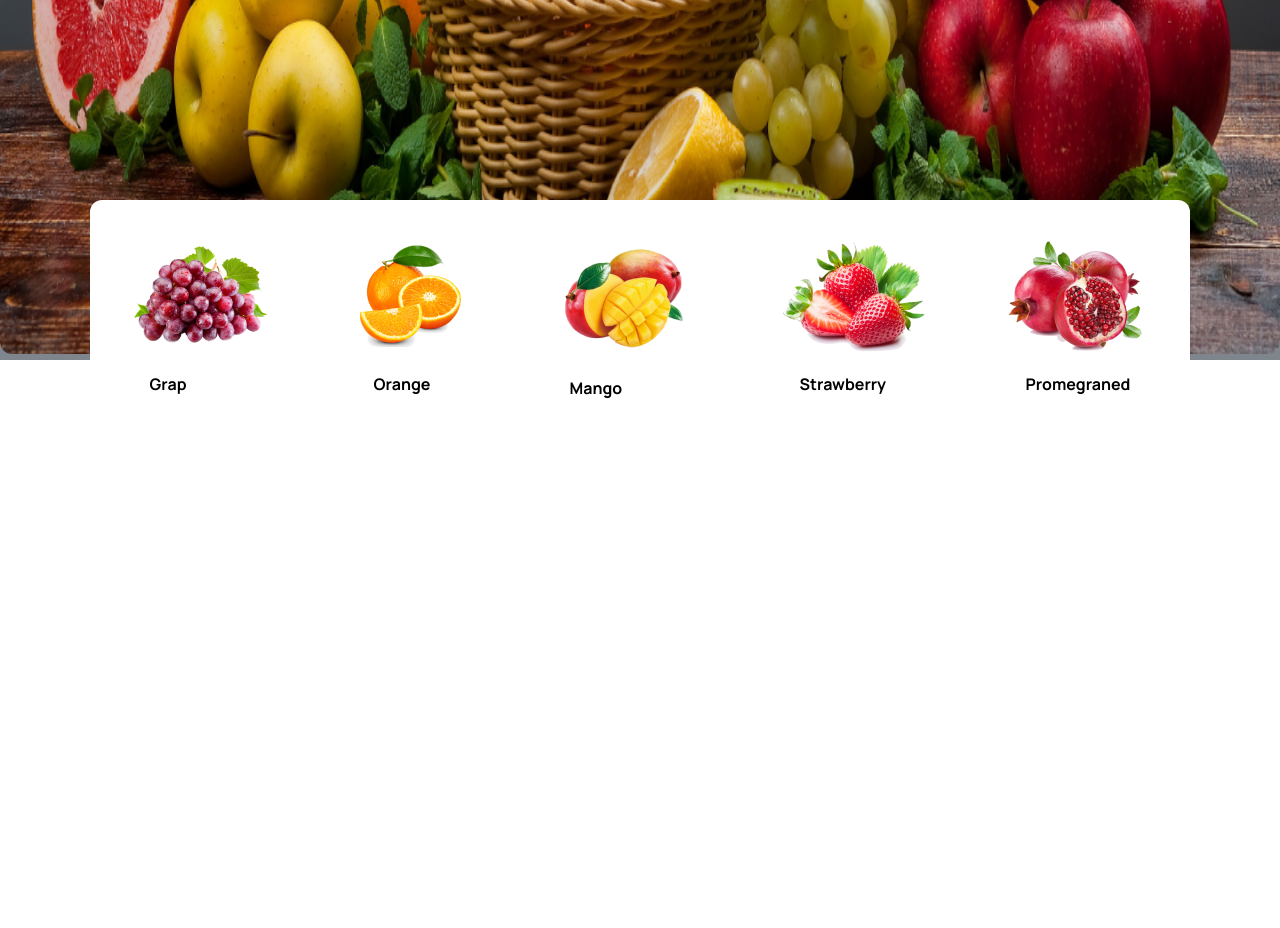
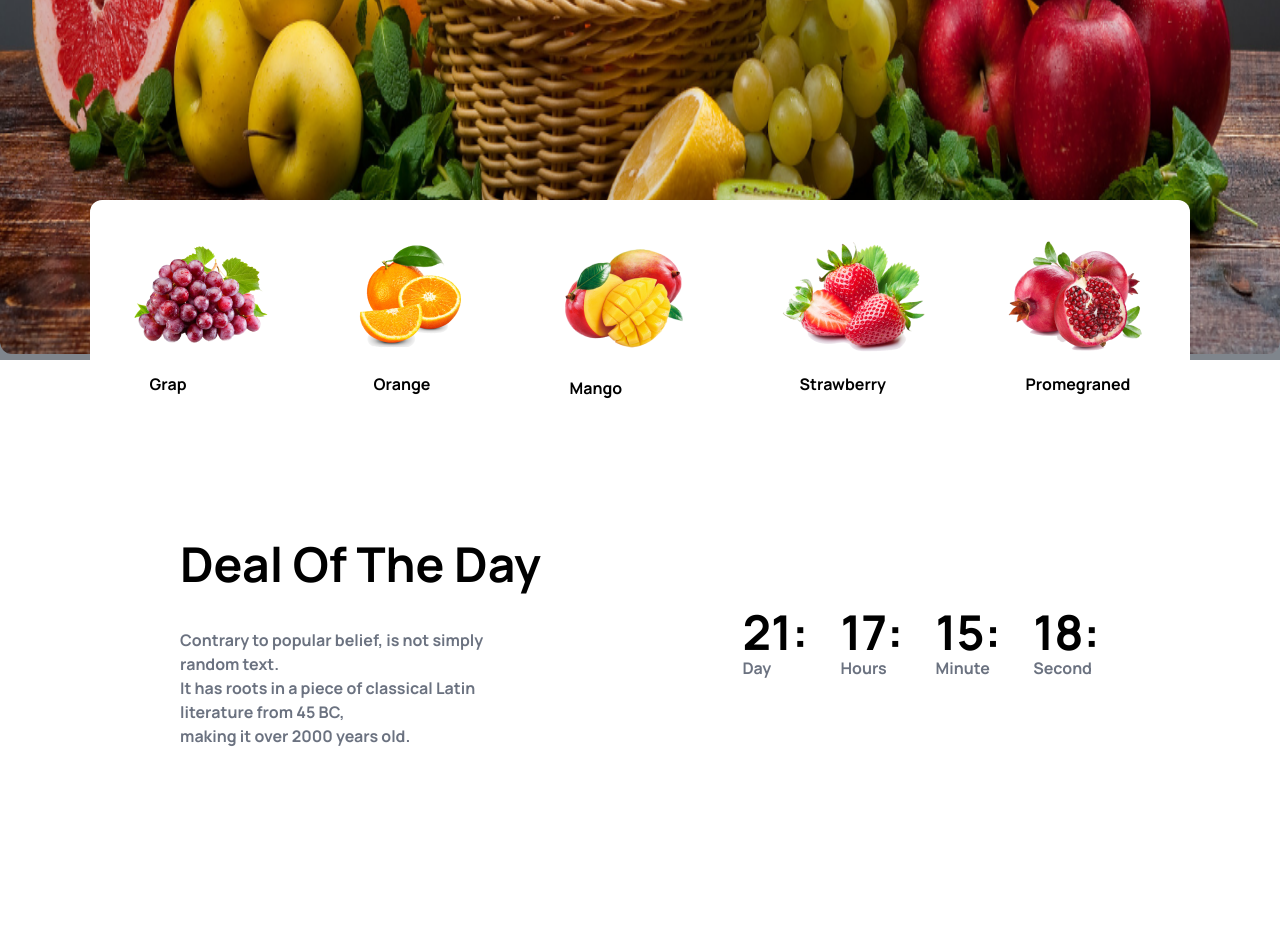
Before and after one commit to ShakiraMorium/Fruit-Busket, a plain HTML site: page index.html in a window 1280 px wide. Shown: the part 682-1610 px from the top of the page. Before the commit the page ends 1146 px from the top, so only its background shows below. Drawn offline with nearby package versions, Linux system fonts and the light colour scheme; grey boxes are pictures that could not be loaded.

Commit message:
time section added

```diff
--- a/index.html
+++ b/index.html
@@ -98,8 +98,8 @@
             <div class="hero min-h-[calc(100vh-76px)]">
 
                 <div class="hero-overlay bg-opacity-60">
-                    <div class="carousel rounded-xl w-full  max-auto">
-                        <div id="slide1" class="carousel-item relative w-full mx-w-md">
+                    <div class="carousel rounded-xl   max-w-auto">
+                        <div id="slide1" class=" carousel-item relative w-full mx-w-md">
                             <img src="/images/banner1.png" class="md-w-full" />
                             <div
                                 class="absolute flex justify-between transform -translate-y-1/2 left-5 right-5 top-1/2">
@@ -146,19 +146,19 @@
                 </div>
             </div>
             <!-- banner images -->
-            <div class="relative flex  justify-center  flex-row">
-                <div class=" absolute gap-20 p-10 -top-40 flex  bg-white rounded-xl mb-16">
+            <div class="relative flex  justify-center lg: flex-row shadow sm:flex-1 ">
+                <div class=" absolute   gap-20 p-10 -top-40 flex  bg-white rounded-xl ">
                     <div>
                         <img src="./images/fruit1.png" alt="">
-                        <p class= "m-5 text-black">Grap</p>
+                        <p class="m-5 text-black">Grap</p>
                     </div>
                     <div>
                         <img src="./images/fruit2.png" alt="">
-                        <p class= "m-5 text-black">Orange</p>
+                        <p class="m-5 text-black">Orange</p>
                     </div>
                     <div>
                         <img src="./images/fruit3.png" alt="">
-                        <p class= "m-6 text-black">Mango</p>
+                        <p class="m-6 text-black">Mango</p>
                     </div>
                     <div>
                         <img src="./images/fruit4.png" alt="">
@@ -166,15 +166,44 @@
                     </div>
                     <div>
                         <img src="./images/fruit5.png" alt="">
-                        <p class= "m-5 text-black">Promegraned</p>
+                        <p class="m-5 text-black">Promegraned</p>
                     </div>
                 </div>
             </div>
 
         </section>
+    </header>
+    <main>
+        <!-- time section -->
+        <section class="container  w-full m-auto px-40 py-40 bg-white text-black rounded-xl gap-60">
+            <div class="flex lg:items-center">
+                <div>
+                    <h1 class="text-5xl p-5 font-extrabold">Deal Of The Day</h1>
+                    <p class="px-30 p-5 text-gray-500">Contrary to popular belief, is not simply random text.<br>
+                    It has roots in a piece of classical Latin literature from 45 BC,<br>
+                    making it over 2000 years old.</p>
+                </div>
+                <div class="flex gap-8 p-5 justify-evenly ml-40">
+                    <div><h1 class="text-5xl font-extrabold">21: </h1>
+                    <p class="font-light text-gray-500" >Day</p></div>
+                    <div><h1 class="text-5xl font-extrabold">17: </h1>
+                    <p class="font-light text-gray-500" >Hours</p></div>
+                    <div><h1 class="text-5xl font-extrabold">15: </h1>
+                    <p class="font-light text-gray-500" >Minute</p></div>
+                    <div><h1 class="text-5xl font-extrabold">18: </h1>
+                    <p class="font-light text-gray-500" >Second</p></div>
+                </div>
+            </div>
+        </section>
 
-    </header>
-    <main></main>
+        <!-- card section -->
+        <section>
+
+        </section>
+    </main>
+
+
+
 
 
 </body>
```
